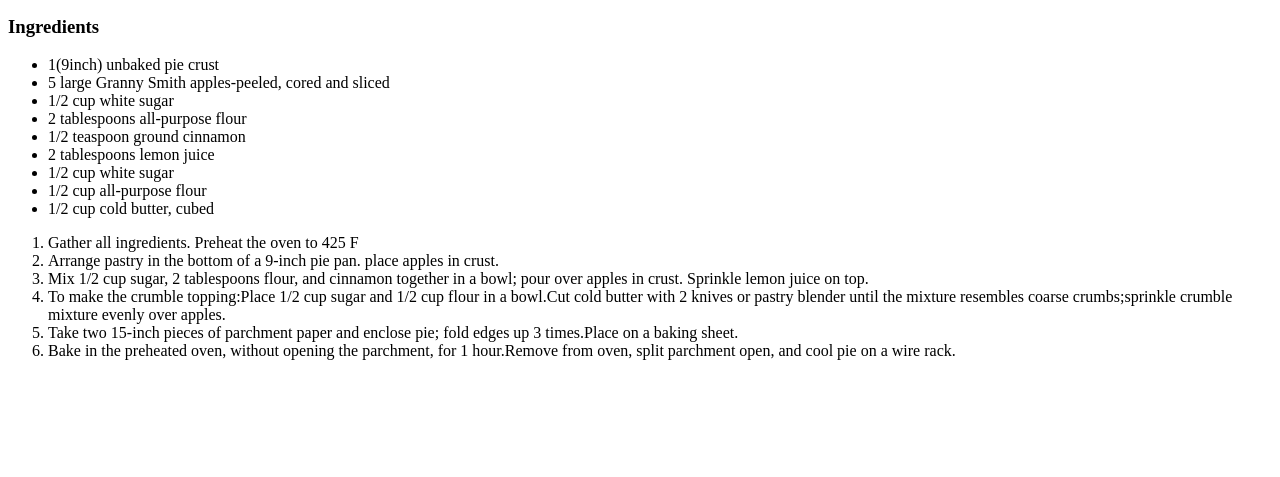
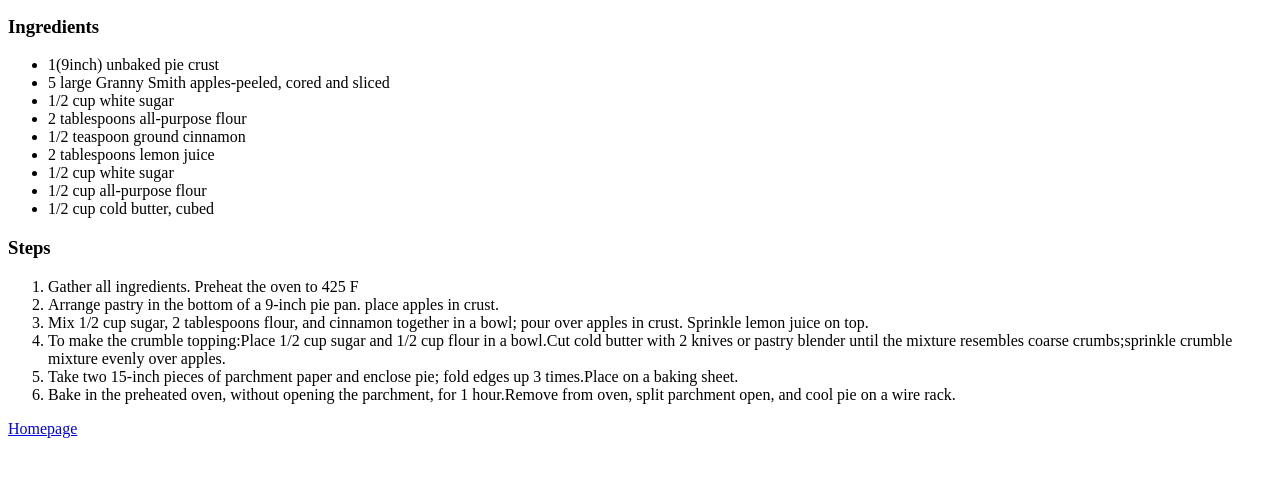
Before and after one commit to IzzyGarciaLimon/odin-recipes, a plain HTML site: page apple.html in a window 1280 px wide. Shown: the part 137-614 px from the top of the page. Drawn offline with Linux system fonts and the light colour scheme.

Commit message:
final apple
final apple

```diff
--- a/apple.html
+++ b/apple.html
@@ -21,6 +21,7 @@
             <li>1/2 cup all-purpose flour</li>
             <li>1/2 cup cold butter, cubed</li>
         </ul>
+        <h3>Steps</h3>
         <ol>
             <li>Gather all ingredients. Preheat the oven to 425 F</li>
             <li>Arrange pastry in the bottom of a 9-inch pie pan. place
@@ -41,5 +42,7 @@
                 1 hour.Remove from oven, split parchment open, and cool pie on a wire rack.
             </li>
         </ol>
+
+        <a href="index.html">Homepage</a>
     </body>
 </html>
```
